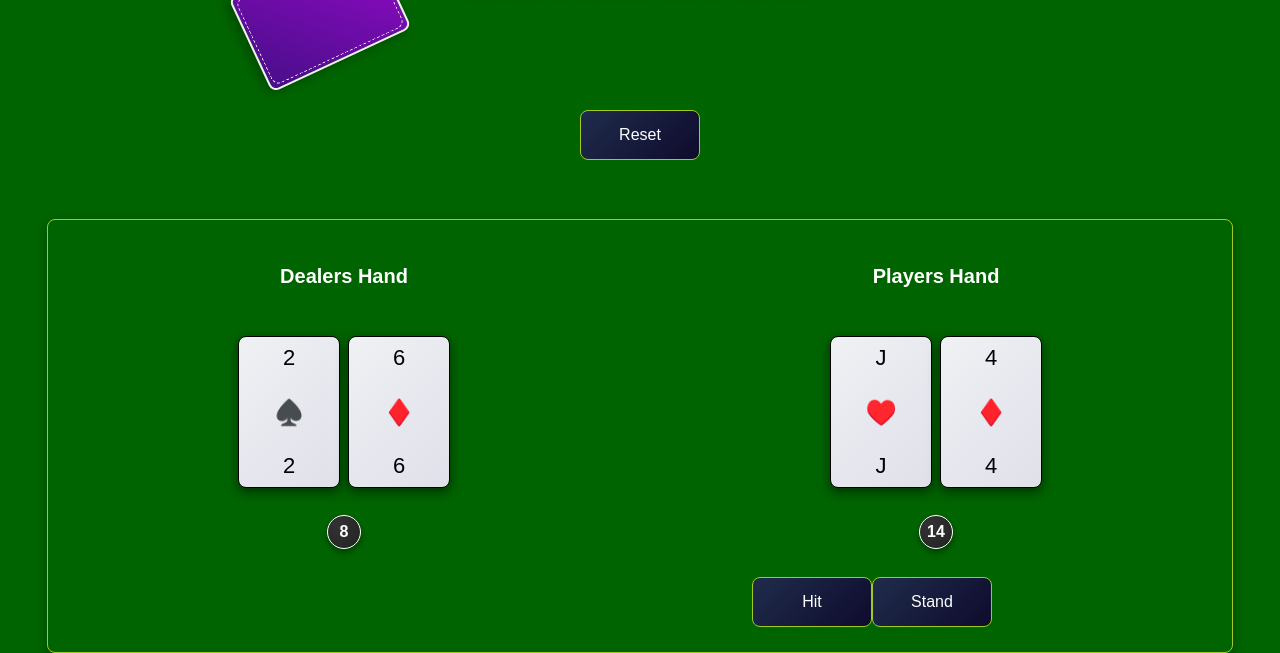
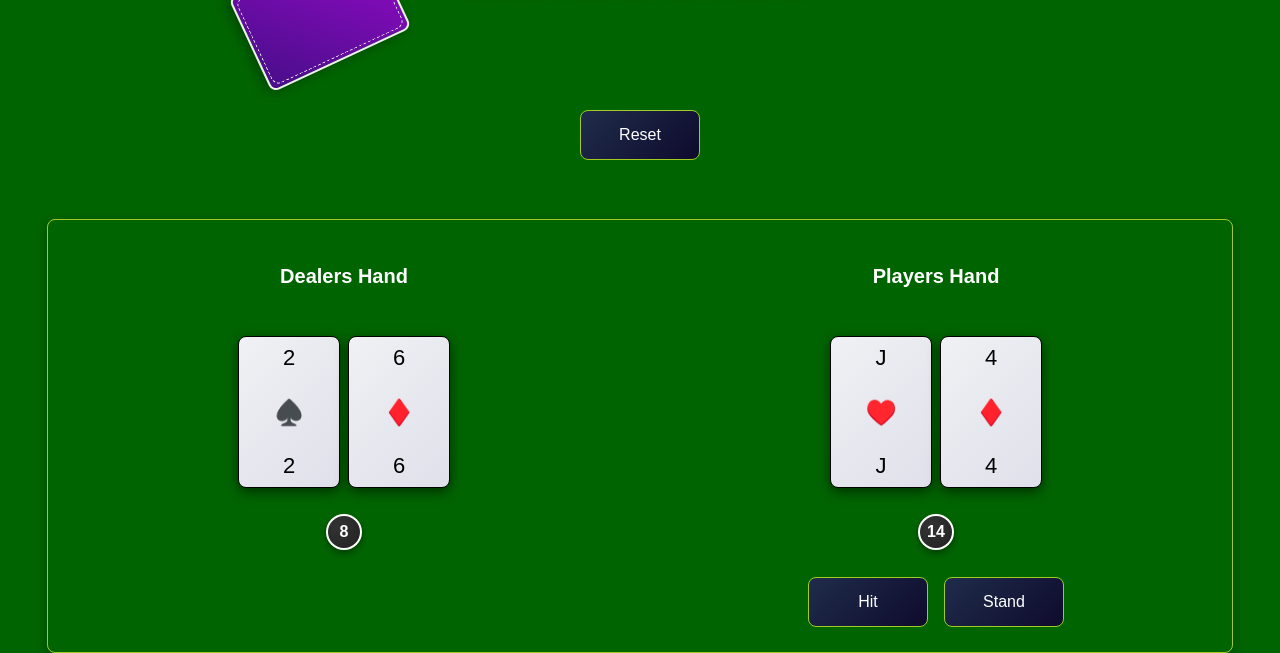
Before and after one commit to SakuraComputing/black-jack-game, a Gatsby site: page / in a window 1280 px wide. Both pictures are taken after a click on the button "Reset". Shown: the part 147-800 px from the top of the page. Built offline with nearby package versions, Linux system fonts and the light colour scheme; Gatsby itself is replaced by a stand-in of ours.

Commit message:
Fix player styling

```diff
--- a/src/pages/styles/Counter.module.css
+++ b/src/pages/styles/Counter.module.css
@@ -4,7 +4,7 @@
   align-items: center;
   height: 32px;
   width: 32px;
-  border: 1px solid #ffffff;
+  border: 2px solid #ffffff;
   border-radius: 50%;
   font-size: 16px;
   font-weight: bolder;
--- a/src/pages/styles/Hand.module.css
+++ b/src/pages/styles/Hand.module.css
@@ -15,15 +15,15 @@
   justify-content: space-around;
   align-items: center;
   height: 100px;
-  width: 400px;
 }
 
 .btnContainer {
   display: flex;
   justify-content: center;
   align-items: center;
-  height: 40px;
+  height: 48px;
   width: 100%;
+  gap: 16px;
 }
 
 .counterContainer {
```
